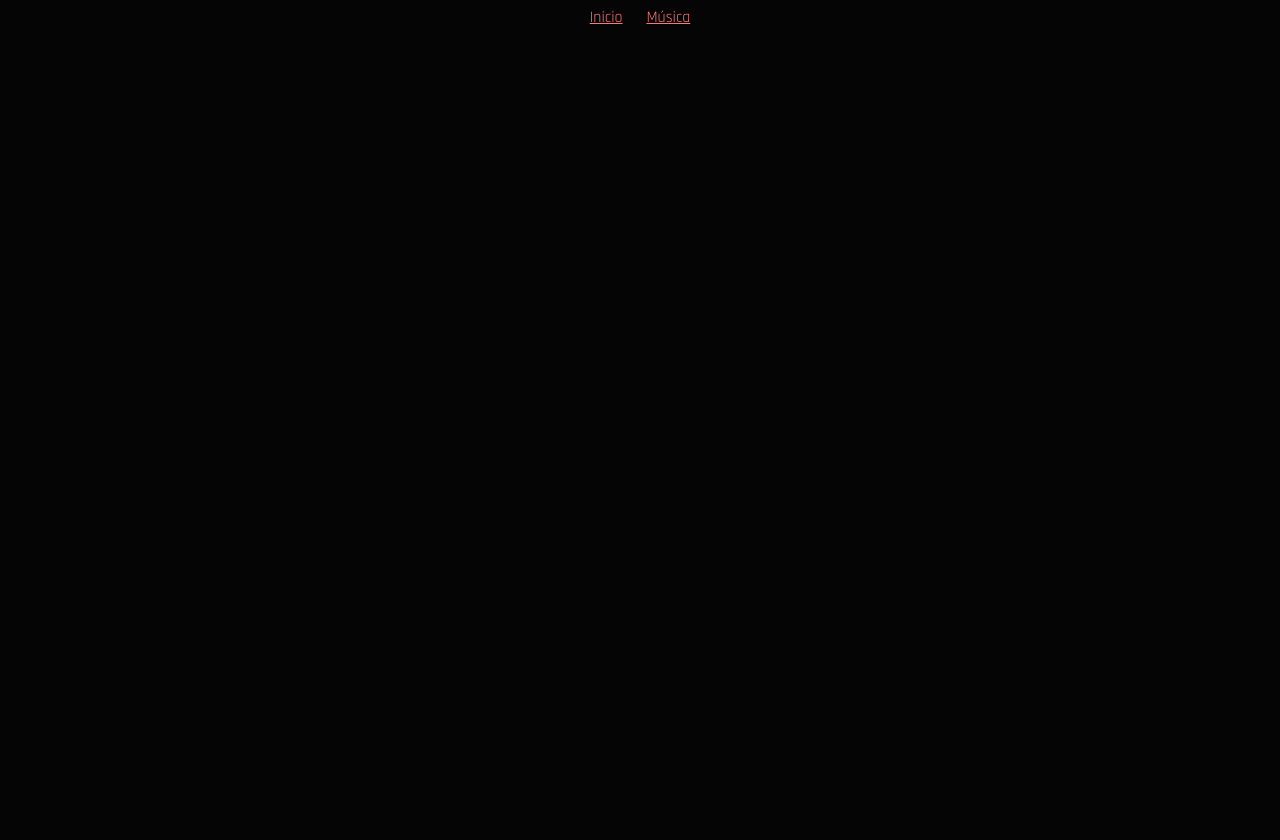
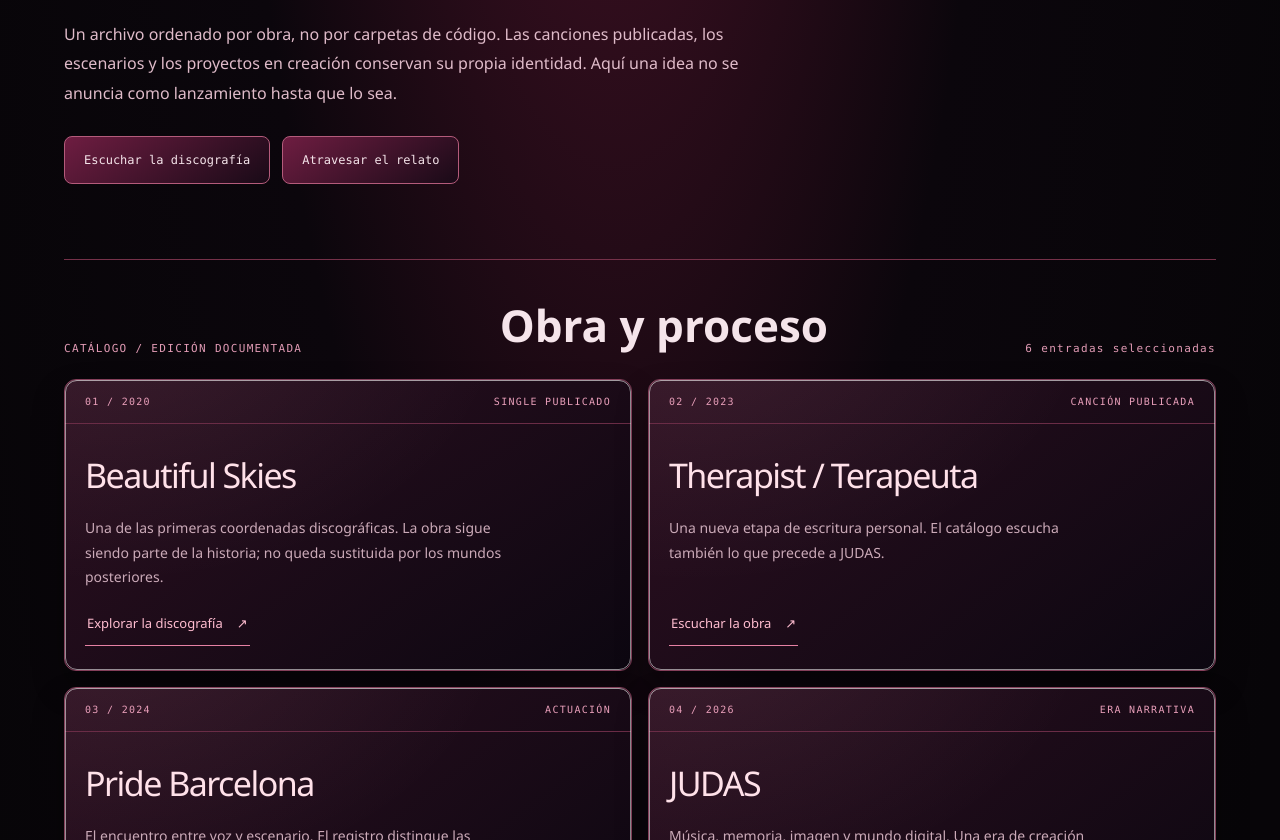
Before and after one commit to belentani7/belentani.es, a Next.js app: page /archivo in a window 1280 px wide. Before the commit this address had no page. Shown: the part 460-1300 px from the top of the page. Before the commit the page ends 800 px from the top, so only its background shows below. Built offline with nearby package versions, Linux system fonts and the light colour scheme.

Commit message:
feat(archive): bring published songs, live milestones and unreleased drafts into the artist canon

```diff
--- /dev/null
+++ b/app/archivo/archive.module.css
@@ -0,0 +1,39 @@
+:root{color-scheme:dark}
+.page{min-height:100vh;color:#f5e4ea;background:radial-gradient(ellipse at 48% -12%,#51142b,#0b060c 42%,#070508 80%);font-family:"Segoe UI",Arial,sans-serif;padding:0 max(18px,5vw)}
+.page a{color:inherit;text-decoration:none}
+.skip{position:absolute;top:-80px;left:15px;background:#fff;color:#17050c!important;padding:12px;z-index:100}.skip:focus{top:12px}
+.top{display:flex;justify-content:space-between;align-items:center;gap:16px;padding:20px 0;border-bottom:1px solid #78364c;font:11px Consolas,monospace;letter-spacing:.12em;color:#d5a8b8}
+.return,.topMusic{border:1px solid #8f425d;border-radius:4px;padding:11px 15px;min-height:44px;display:inline-flex;align-items:center}
+.return:hover,.topMusic:hover{background:#622039}
+.hero{max-width:950px;padding:clamp(60px,12vw,135px) 0 75px}
+.eyebrow{color:#ff8bac;font:12px Consolas,monospace;letter-spacing:.24em}
+.hero h1{font:900 clamp(48px,8.3vw,118px)/.93 "Arial Narrow",Impact,"Segoe UI",sans-serif;letter-spacing:-.065em;margin:18px 0 30px;color:#ffcadb}
+.hero h1 em{font-style:normal;background:linear-gradient(164deg,#fff4f5,#ff739b 23%,#7c183e 48%,#ffc0d2 75%,#8e2146);background-clip:text;-webkit-background-clip:text;color:transparent}
+.hero p:not(.eyebrow){max-width:710px;color:#dfbbc9;font-size:16px;line-height:1.85}
+.heroLinks{display:flex;gap:12px;flex-wrap:wrap;margin-top:28px}
+.heroLinks a{display:inline-flex;align-items:center;min-height:48px;padding:12px 19px;border:1px solid #b45b7b;background:linear-gradient(145deg,#6e1d41,#190a17);border-radius:8px;font:12px Consolas,monospace}
+.heroLinks a:hover{filter:brightness(1.18)}
+.collection{border-top:1px solid #753149;padding:35px 0 80px}
+.sectionTop{display:flex;justify-content:space-between;align-items:end;gap:15px;margin-bottom:24px;flex-wrap:wrap}
+.sectionTop p,.sectionTop span{font:11px Consolas,monospace;letter-spacing:.12em;color:#e29bb5}
+.sectionTop h2{font:700 clamp(26px,4vw,44px) "Segoe UI",sans-serif;margin:0}
+.works{display:grid;grid-template-columns:repeat(2,minmax(0,1fr));gap:16px}
+.work{position:relative;min-width:0;overflow:hidden;border-radius:12px;border:1px solid #85405b;background:radial-gradient(ellipse at 8% -25%,#ffced714,transparent 54%),linear-gradient(142deg,#2f1022e8,#0c0711e8);box-shadow:inset 0 1px #ffe9ed22,0 16px 32px #0005}
+.work::before{content:"";position:absolute;inset:0;pointer-events:none;border-radius:inherit;border:1px solid #fff8}
+.workMeta{display:flex;justify-content:space-between;gap:10px;align-items:center;border-bottom:1px solid #6a2c46;padding:16px 20px;color:#e99fba;font:10px Consolas,monospace;letter-spacing:.13em}
+.work[data-status="draft"] .workMeta span:last-child{color:#ffd3a1}
+.workBody{padding:26px 20px 24px}
+.work h3{font-size:clamp(23px,2.8vw,34px);letter-spacing:-.045em;margin:0 0 15px;color:#ffe1e9}
+.work p{color:#cbaab8;line-height:1.75;max-width:55ch;font-size:14px;min-height:86px}
+.work a{display:inline-flex;align-items:center;gap:14px;border-bottom:1px solid #e681a4;padding:9px 2px;color:#ffbdd0;font-size:13px;min-height:44px}
+.work a:hover{color:#fff}
+.closing{border-top:1px solid #85415c;padding:66px 0 75px;text-align:center}
+.closing>p:first-child{color:#f48bae;font:11px Consolas,monospace;letter-spacing:.24em}
+.closing h2{font-size:clamp(38px,7vw,70px);line-height:1.1;letter-spacing:-.05em;margin:12px}
+.closing p:not(:first-child){color:#d3b2c1;max-width:640px;margin:0 auto;line-height:1.8}
+.closing div{display:flex;gap:15px;justify-content:center;flex-wrap:wrap;margin:25px 0}
+.closing div a{border:1px solid #9e4c68;border-radius:5px;min-height:44px;padding:10px 18px}
+.closing div a:hover{background:#5c1b37}
+.footer{padding:24px 0 35px;border-top:1px solid #5c263d;text-align:center;color:#ca8ca5;font:11px Consolas,monospace;letter-spacing:.12em}
+@media(max-width:740px){.works{grid-template-columns:1fr}.work p{min-height:0}.hero{padding:65px 0}.sectionTop{align-items:start}.sectionTop h2{flex-basis:100%}}
+@media(max-width:420px){.top{font-size:9px;gap:5px}.return,.topMusic{padding:10px 8px}.page{padding:0 14px}.workMeta{padding:14px}.workBody{padding:18px}.hero h1{font-size:50px}}
--- /dev/null
+++ b/app/archivo/page.tsx
@@ -0,0 +1,100 @@
+import type { Metadata } from 'next';
+import Link from 'next/link';
+import styles from './archive.module.css';
+
+export const metadata: Metadata = {
+  title: 'Archivo vivo de BELENTANI | Canciones, escenarios y mundos',
+  description: 'Un recorrido por la música publicada y los universos en creación de BELENTANI. Ediciones anteriores preservadas; obras inéditas identificadas como tales.',
+  alternates: { canonical: '/archivo' },
+};
+
+const works = [
+  {
+    year: '2020', kind: 'SINGLE PUBLICADO', title: 'Beautiful Skies',
+    text: 'Una de las primeras coordenadas discográficas. La obra sigue siendo parte de la historia; no queda sustituida por los mundos posteriores.',
+    href: '/musica', action: 'Explorar la discografía', status: 'published',
+  },
+  {
+    year: '2023', kind: 'CANCIÓN PUBLICADA', title: 'Therapist / Terapeuta',
+    text: 'Una nueva etapa de escritura personal. El catálogo escucha también lo que precede a JUDAS.',
+    href: '/musica', action: 'Escuchar la obra', status: 'published',
+  },
+  {
+    year: '2024', kind: 'ACTUACIÓN', title: 'Pride Barcelona',
+    text: 'El encuentro entre voz y escenario. El registro distingue las actuaciones de los lanzamientos de estudio.',
+    href: '/artista', action: 'Conocer al artista', status: 'live',
+  },
+  {
+    year: '2026', kind: 'ERA NARRATIVA', title: 'JUDAS',
+    text: 'Música, memoria, imagen y mundo digital. Una era de creación que no borra las anteriores.',
+    href: '/judas-era', action: 'Entrar en JUDAS', status: 'project',
+  },
+  {
+    year: '2026', kind: 'CUADERNO DE CREACIÓN', title: 'Cassandra',
+    text: 'Una pieza concebida entre pop y elementos flamencos. Se conserva aquí como obra en desarrollo, no como lanzamiento confirmado.',
+    href: '/studio-creativo', action: 'Explorar el estudio', status: 'draft',
+  },
+  {
+    year: '2026', kind: 'CUADERNO DE CREACIÓN', title: 'O Avesso do Mar',
+    text: 'Escritura en portugués y realismo mágico. Las versiones del texto pertenecen al archivo creativo hasta tener edición pública verificada.',
+    href: '/studio-creativo', action: 'Explorar el estudio', status: 'draft',
+  },
+] as const;
+
+export default function ArchivePage() {
+  return (
+    <main className={styles.page}>
+      <a className={styles.skip} href="#obras">Saltar al archivo</a>
+      <header className={styles.top}>
+        <Link href="/" className={styles.return}>← BELENTANI OS</Link>
+        <span>ARCHIVE DRIVE / 03.5</span>
+        <Link href="/musica" className={styles.topMusic}>MÚSICA</Link>
+      </header>
+
+      <section className={styles.hero}>
+        <p className={styles.eyebrow}>UNA VIDA / MUCHAS EDICIONES</p>
+        <h1>La memoria también <em>tiene sonido.</em></h1>
+        <p>Un archivo ordenado por obra, no por carpetas de código. Las canciones publicadas, los escenarios y los proyectos en creación conservan su propia identidad. Aquí una idea no se anuncia como lanzamiento hasta que lo sea.</p>
+        <div className={styles.heroLinks}>
+          <Link href="/musica">Escuchar la discografía</Link>
+          <Link href="/lore">Atravesar el relato</Link>
+        </div>
+      </section>
+
+      <section id="obras" className={styles.collection} aria-labelledby="archive-heading">
+        <div className={styles.sectionTop}>
+          <p>CATÁLOGO / EDICIÓN DOCUMENTADA</p>
+          <h2 id="archive-heading">Obra y proceso</h2>
+          <span>{works.length} entradas seleccionadas</span>
+        </div>
+        <div className={styles.works}>
+          {works.map((work, index) => (
+            <article className={styles.work} key={work.title} data-status={work.status}>
+              <div className={styles.workMeta}>
+                <span>{String(index + 1).padStart(2, '0')} / {work.year}</span>
+                <span>{work.kind}</span>
+              </div>
+              <div className={styles.workBody}>
+                <h3>{work.title}</h3>
+                <p>{work.text}</p>
+                <Link href={work.href}>{work.action} <span aria-hidden="true">↗</span></Link>
+              </div>
+            </article>
+          ))}
+        </div>
+      </section>
+
+      <aside className={styles.closing}>
+        <p>THE ARCHIVE IS NOT THE ARTIST.</p>
+        <h2>El artista continúa.</h2>
+        <p>El código conserva versiones. La música es la obra. Para escuchar, vuelve al repertorio; para viajar, entra en los mundos.</p>
+        <div>
+          <Link href="/musica">Música</Link>
+          <Link href="/galaxia">Mundos</Link>
+          <Link href="/">Ordenador</Link>
+        </div>
+      </aside>
+      <footer className={styles.footer}>BELENTANI / ARCHIVO VIVO / PUBLICADO ≠ EN DESARROLLO</footer>
+    </main>
+  );
+}
--- a/artist-os/CANON.md
+++ b/artist-os/CANON.md
@@ -30,3 +30,7 @@ El controlador WebAudio del Studio original se redujo a síntesis local de tres
 ## Lighthouse
 
 El informe de la auditoría del 17-11-2026 marcó contraste insuficiente en `.help` y divergencia entre las etiquetas visibles y los nombres accesibles de tres botones físicos. Se ajustó el contraste y se eliminó el aria-label redundante de esos botones: sus nombres accesibles proceden ahora del texto visible. Reejecutar Lighthouse antes de aprobar.
+
+## Archivo editorial (de belentani-webs-historicas a un canon de músico)
+
+Ruta nueva `/archivo`: separa lanzamientos, escenario y obras en estudio. Reutiliza la idea de navegación histórica del archivo de webs de BELENTANI, pero **no copia sus HTML en masa**. Beautiful Skies (2020) y Therapist/Terapeuta (2023) se identifican como publicados; Cassandra y O Avesso do Mar como procesos en desarrollo. Mantiene rutas hacia música, JUDAS y estudio sin presentar bocetos como singles estrenados. El catálogo del ordenador pasa a 13 destinos, exclusivamente públicos.
--- a/scripts/publish-artist-os.mjs
+++ b/scripts/publish-artist-os.mjs
@@ -20,6 +20,7 @@ const records = [
   { key: 'gallery', title: 'Galería · Escenas del universo', url: '/galeria', zone: 'visual' },
   { key: 'studio', title: 'Estudio creativo · Sonido y materia', url: '/studio-creativo', zone: 'studio' },
   { key: 'sound-lab', title: 'Sound Lab · Sintetizador en directo', url: '/artist-os/lab.html', zone: 'studio' },
+  { key: 'archive', title: 'Archivo · Música y ediciones', url: '/archivo', zone: 'archive' },
   { key: 'lore', title: 'Archivo vivo · El relato', url: '/lore', zone: 'archive' },
   { key: 'press', title: 'Prensa · Canales oficiales', url: '/prensa', zone: 'archive' }
 ];
@@ -35,6 +36,7 @@ for (const filename of assets) {
 }
 if (!fs.existsSync(path.join(root, 'public', 'omega-living.html'))) throw Error('OMEGA scene missing');
 if (!fs.existsSync(path.join(root, 'app', 'atlas', 'page.tsx'))) throw Error('Atlas page missing');
+if (!fs.existsSync(path.join(root, 'app', 'archivo', 'page.tsx'))) throw Error('Archive page missing');
 const items = records.map(({ key, title, url, zone }) => ({
   id: 'artist-canon/' + key,
   title, zone, kind: 'page', href: '..' + url,
```
Also changed, not shown: 1 other file (tests, documents, lock files or other folders).
